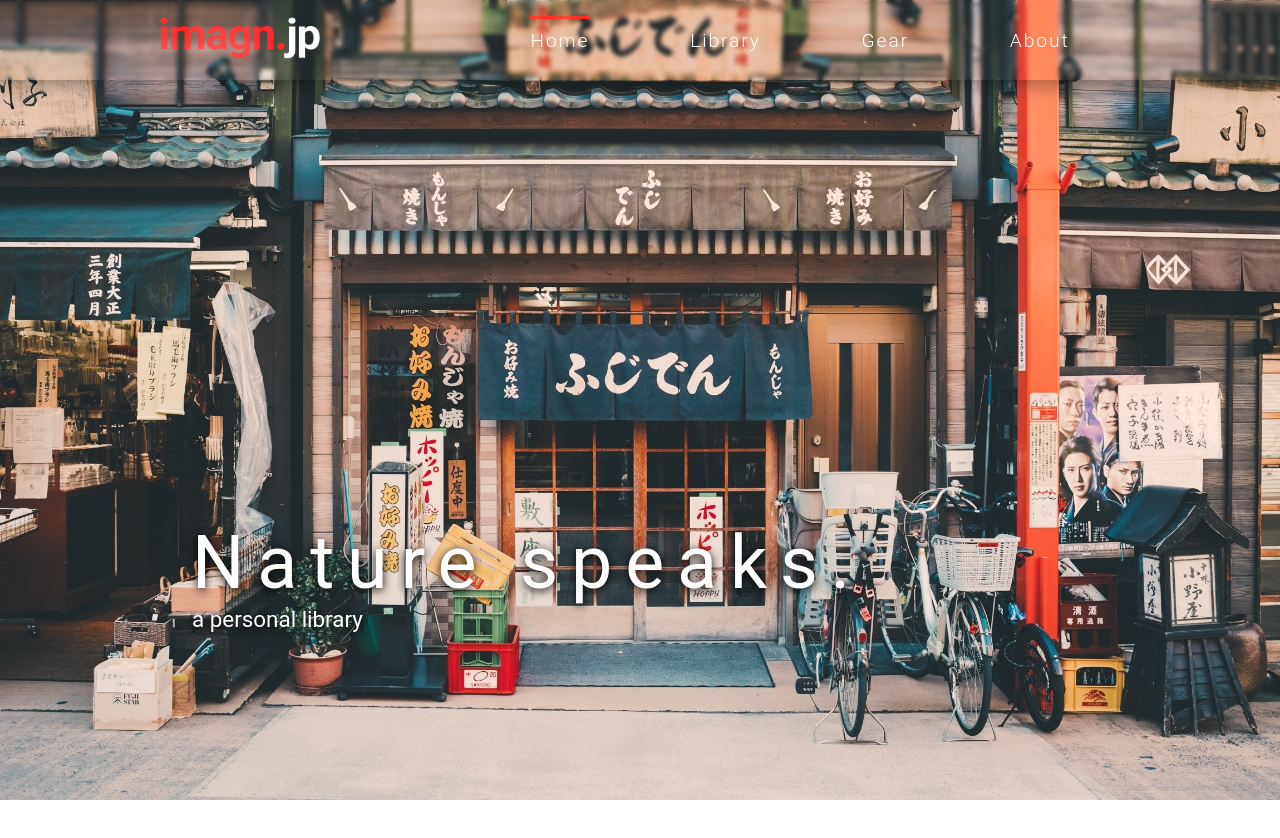
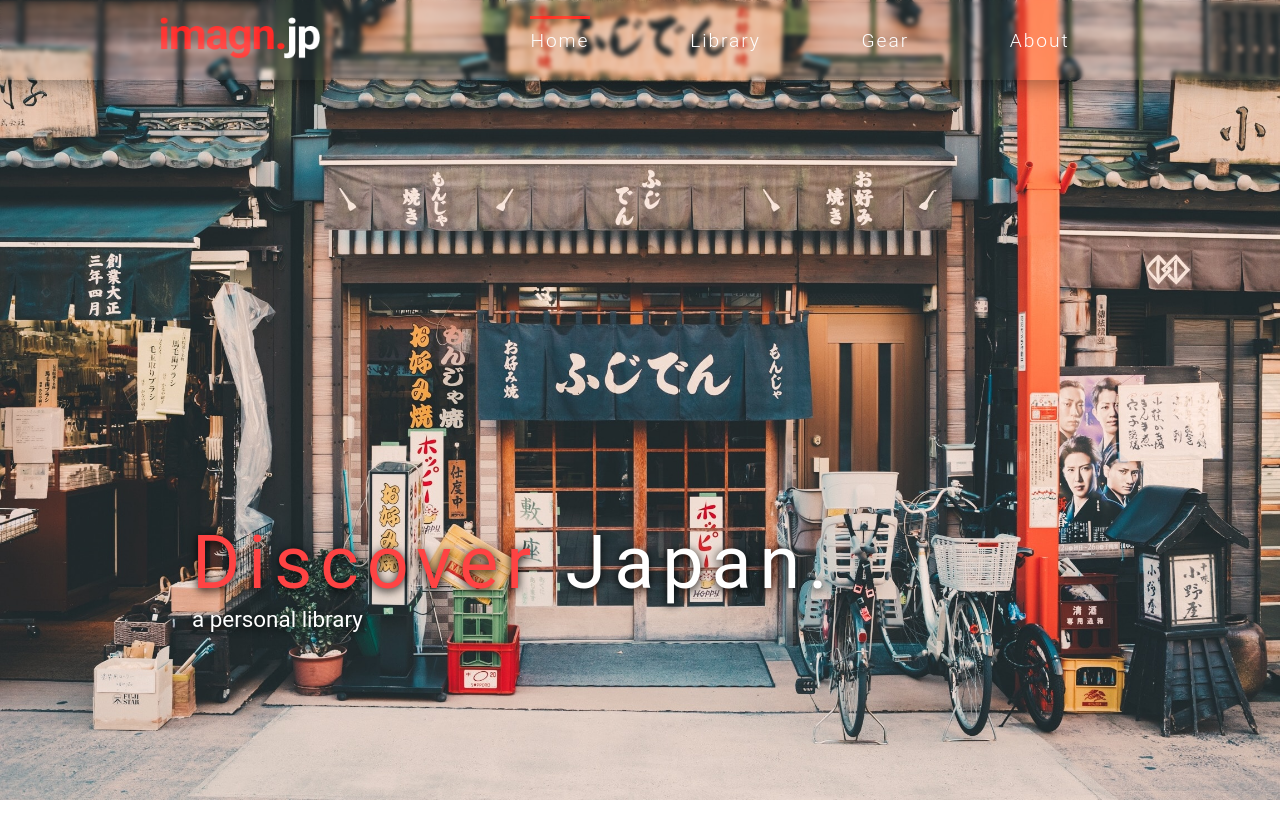
Before and after one commit to fakihap/imagn-jp, a SvelteKit app: page / in a window 1280 px wide. Shown: the top 838 px of the page. Built offline with nearby package versions, Linux system fonts and the light colour scheme.

Commit message:
chore: update headline

```diff
--- a/src/routes/Hero.svelte
+++ b/src/routes/Hero.svelte
@@ -7,7 +7,7 @@
         <img id="hero-bg" src={hero_bg} alt="background hero"/>
     </div>
     <div class="hero-headline">
-        <div id="headline">Nature speaks.</div>
+        <div id="headline"><span class="accent">Discover</span> Japan.</div>
         <div>a personal library</div>
     </div>
 </div>
@@ -34,7 +34,11 @@
 
 	.hero-headline #headline {
 		font-size: var(--font-size-headline);
-		letter-spacing: .8rem;
+		letter-spacing: .5rem;
 	}
 
+    .accent {
+        color: var(--color-theme-1);
+    }
+
 </style>
```
